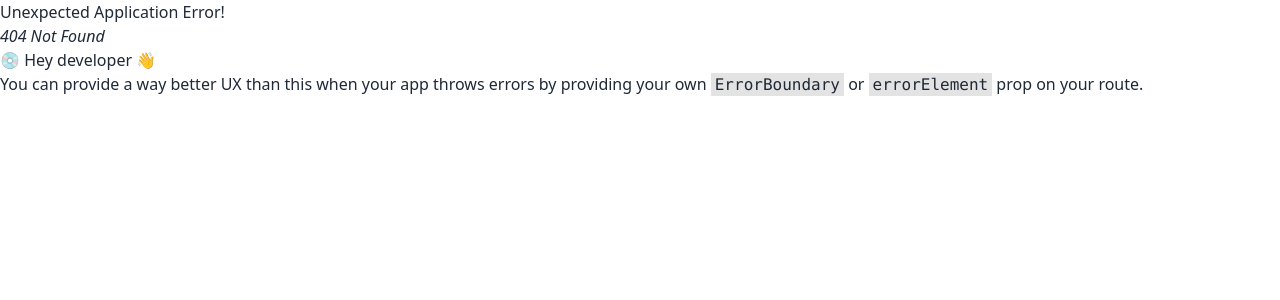
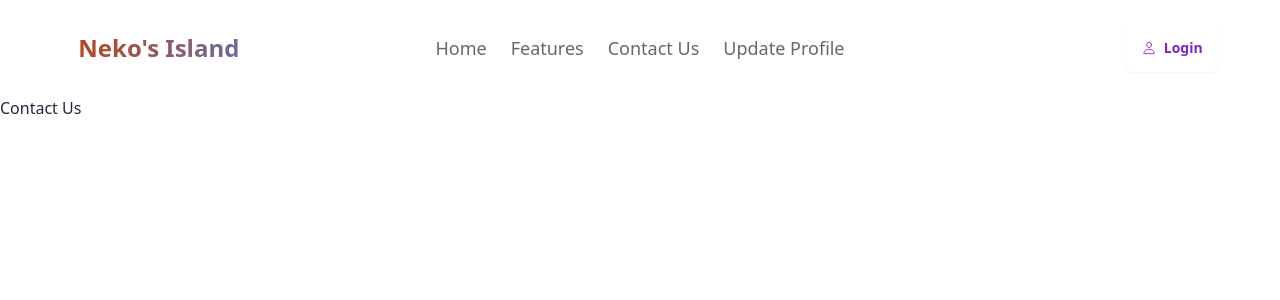
Before and after one commit to rafiferdos/nekos-island, a React (Vite) app: page /contact_us in a window 1280 px wide. Before the commit this address had no page. Shown: the top 300 px of the page. Built offline with nearby package versions, Linux system fonts and the light colour scheme.

Commit message:
update routes and added pages

```diff
--- /dev/null
+++ b/src/pages/ContactUs.jsx
@@ -0,0 +1,8 @@
+const ContactUs = () => {
+    return (
+        <>
+            Contact Us
+        </>
+    )
+}
+export default ContactUs
--- /dev/null
+++ b/src/pages/Features.jsx
@@ -0,0 +1,8 @@
+const Features = () => {
+    return (
+        <>
+            Features
+        </>
+    )
+}
+export default Features
--- /dev/null
+++ b/src/pages/UpdateProfile.jsx
@@ -0,0 +1,8 @@
+const UpdateProfile = () => {
+    return (
+        <>
+            Update Profile
+        </>
+    )
+}
+export default UpdateProfile
```
Also changed, not shown: src/Routes/Routes.jsx (+16 -1 lines).
